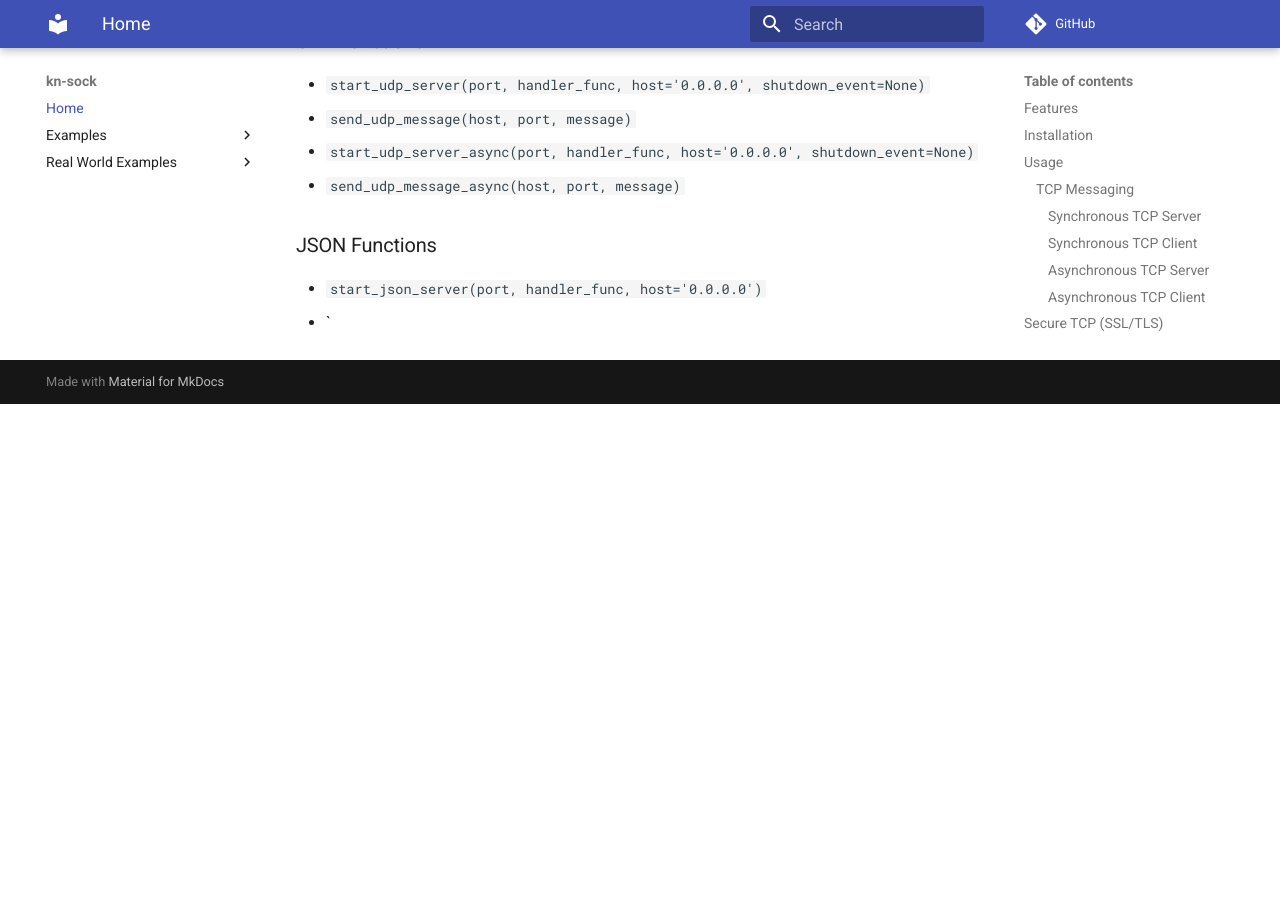
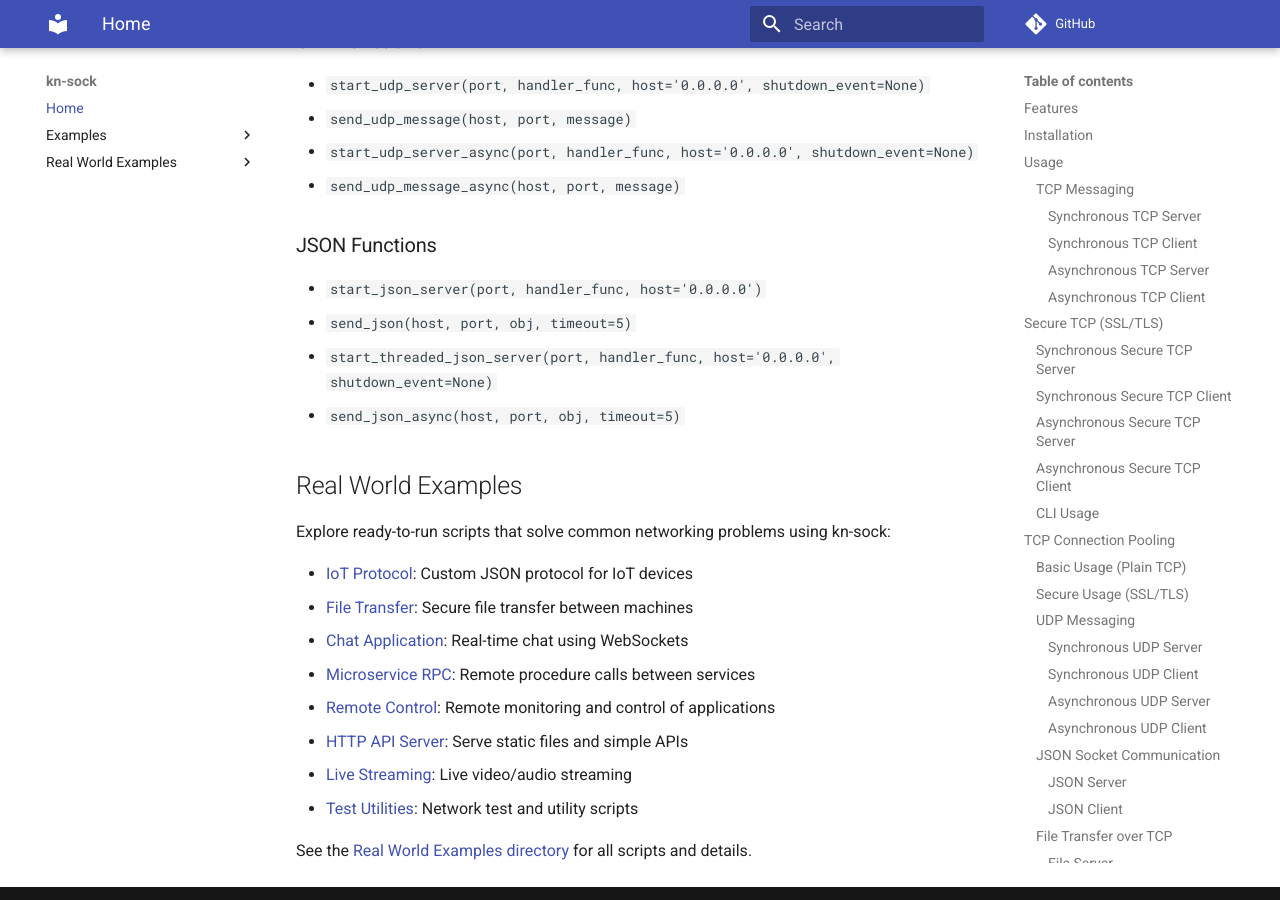
Before and after one commit to KhagendraN/kn-sock, an MkDocs documentation site: the page built from docs/index.md, in a window 1280 px wide and 900 px high, scrolled down 18455 px. Built offline with MkDocs 1.6.1 and Material for MkDocs 9.7.7, drawn with Linux system fonts in a browser that asks for light colours; comment, search, counter and statistics services are not loaded; before the commit the page ends 18859 px from its top, so only the background shows below that.

Commit message:
updated with real world use cases and examples

```diff
--- a/docs/index.md
+++ b/docs/index.md
@@ -886,4 +886,21 @@
 ### JSON Functions
 
 - `start_json_server(port, handler_func, host='0.0.0.0')`
-- `
+- `send_json(host, port, obj, timeout=5)`
+- `start_threaded_json_server(port, handler_func, host='0.0.0.0', shutdown_event=None)`
+- `send_json_async(host, port, obj, timeout=5)`
+
+## Real World Examples
+
+Explore ready-to-run scripts that solve common networking problems using kn-sock:
+
+- [IoT Protocol](real_world_examples/iot_protocol.py): Custom JSON protocol for IoT devices
+- [File Transfer](real_world_examples/file_transfer.py): Secure file transfer between machines
+- [Chat Application](real_world_examples/chat_app.py): Real-time chat using WebSockets
+- [Microservice RPC](real_world_examples/microservice_rpc.py): Remote procedure calls between services
+- [Remote Control](real_world_examples/remote_control.py): Remote monitoring and control of applications
+- [HTTP API Server](real_world_examples/http_api_server.py): Serve static files and simple APIs
+- [Live Streaming](real_world_examples/live_streaming.py): Live video/audio streaming
+- [Test Utilities](real_world_examples/test_utilities.py): Network test and utility scripts
+
+See the [Real World Examples directory](real_world_examples/) for all scripts and details.
```
